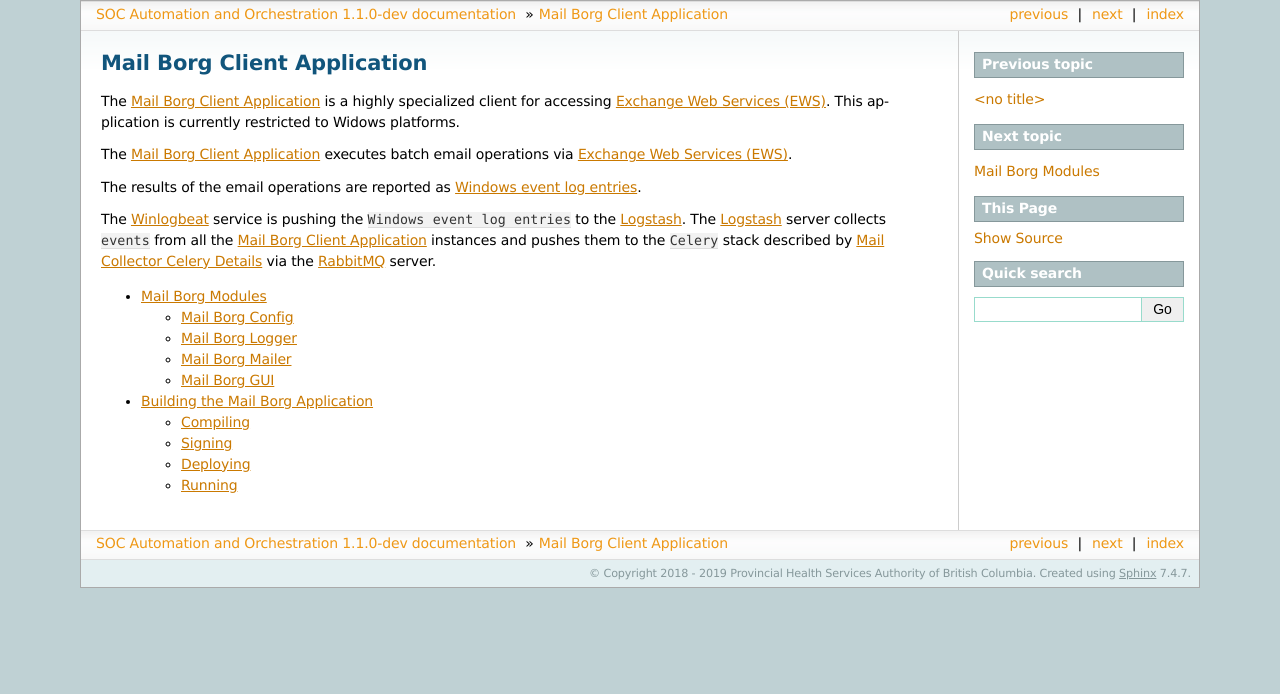
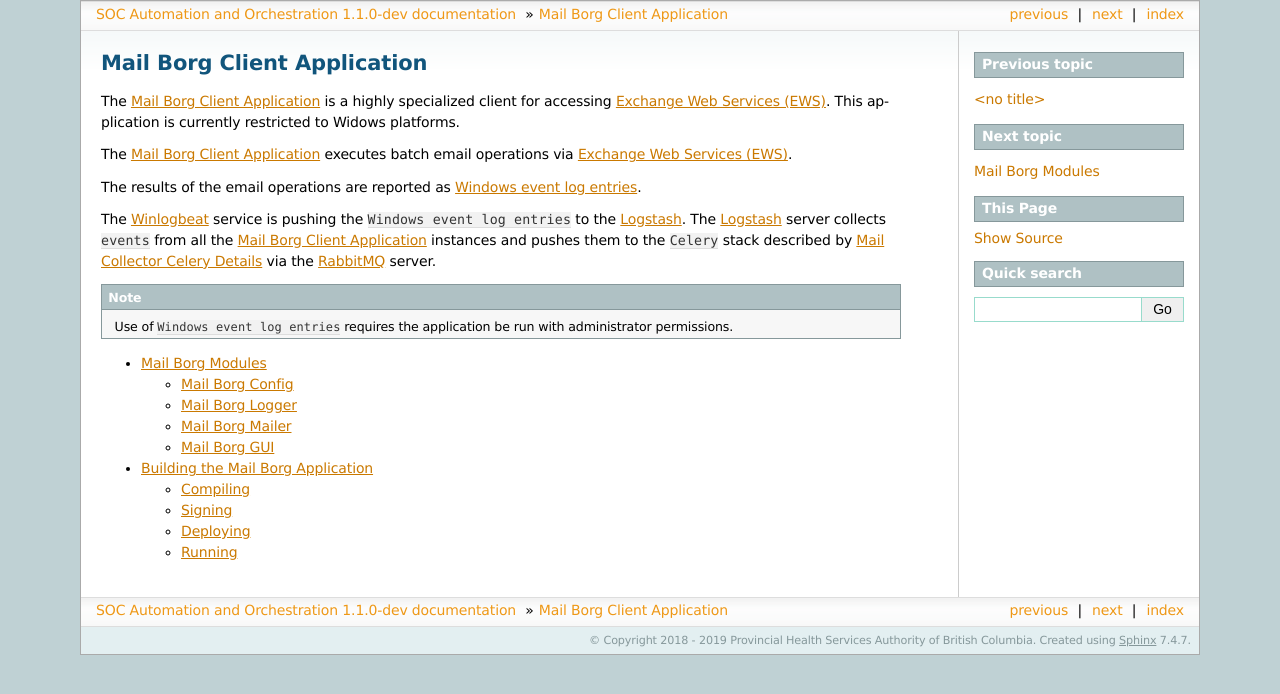
Before and after one commit to PHSAServiceOperationsCenter/PHSA-SOC, a Sphinx documentation site: the page built from docs/source/mail_borg/mail_borg.rst, in a window 1280 px wide. Shown: the top 694 px of the page. Built offline with Sphinx 7.4.7, drawn with Linux system fonts in a browser that asks for light colours; pages that are not in the unit, such as notebooks, are missing from menus.

Commit message:
Added note to mail borg doc to inform users they must run as administrator.

```diff
--- a/docs/source/mail_borg/mail_borg.rst
+++ b/docs/source/mail_borg/mail_borg.rst
@@ -22,6 +22,10 @@
 :ref:`Mail Collector Celery Details` via the
 `RabbitMQ <https://www.rabbitmq.com/>`_ server.
 
+.. note::
+    Use of ``Windows event log entries`` requires the application be run with
+    administrator permissions.
+
 .. toctree::
    :maxdepth: 2
 
```
